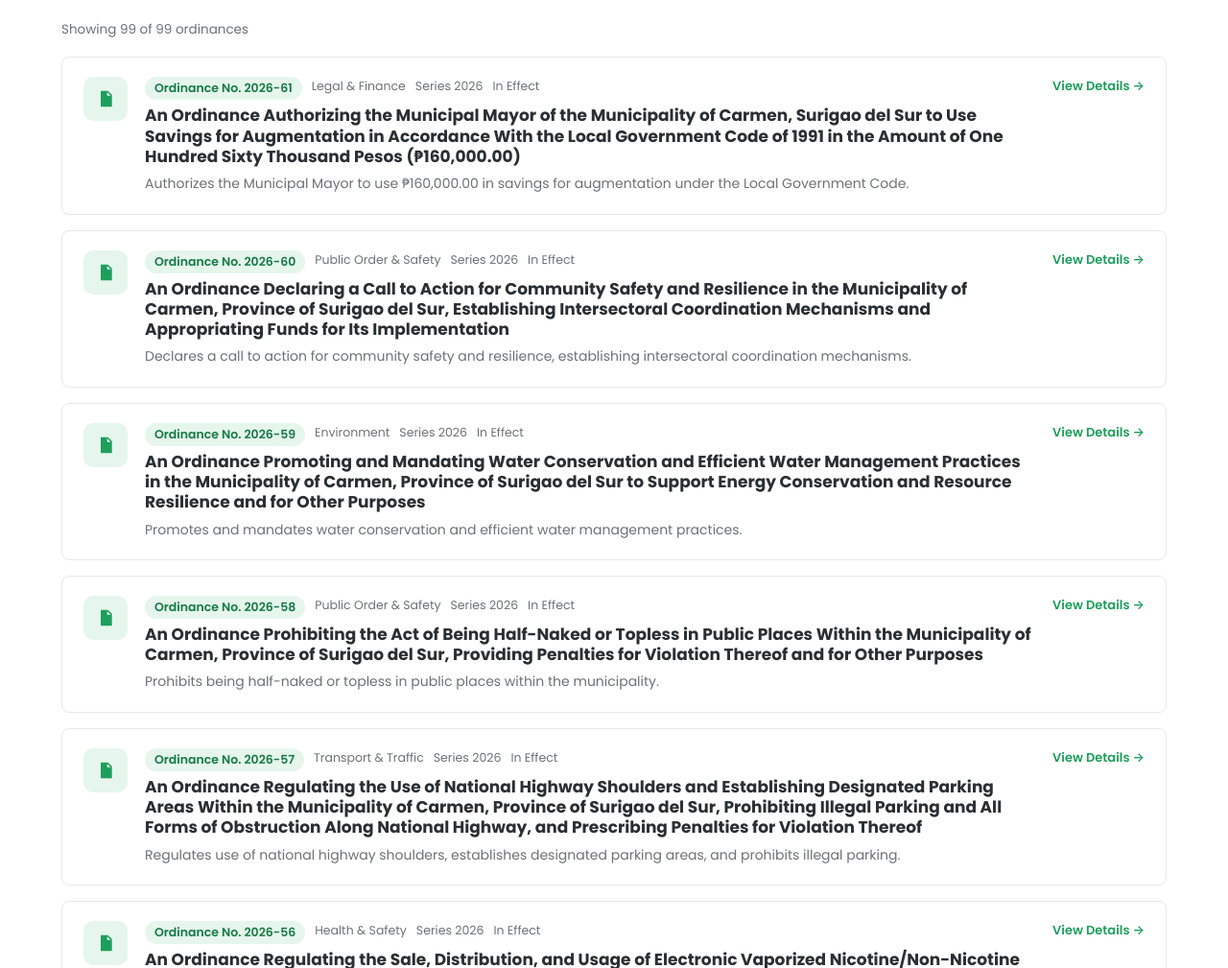
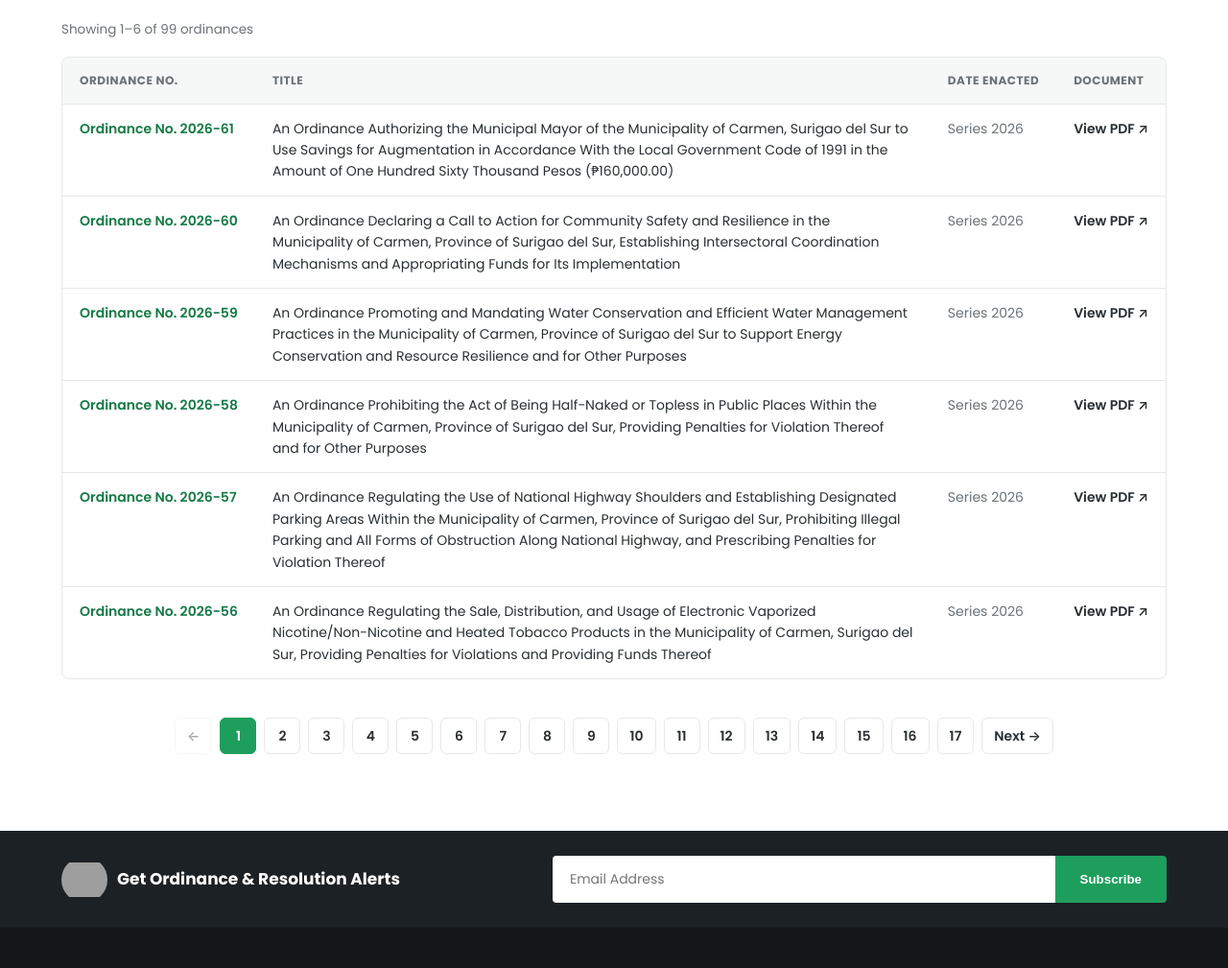
Before and after one commit to kenarienza/sanggunian, a plain HTML site: page ordinances.html in a window 1280 px wide. Shown: the part 520-1529 px from the top of the page at 96% size. Drawn offline with Linux system fonts and the light colour scheme; grey boxes are pictures that could not be loaded.

Commit message:
Table view with pagination for Ordinances page
Replace the card list with a table (Ordinance No., Title, Date
Enacted, Document) and paginate at 6 rows per page with numbered
page controls and a Next button, so the page doesn't scroll endlessly.
Resolutions page keeps the original card layout.

```diff
--- a/assets/css/style.css
+++ b/assets/css/style.css
@@ -324,9 +324,26 @@ p { margin: 0 0 1em; }
 .doc-actions a:hover { text-decoration: underline; }
 .no-results { text-align: center; padding: 60px 20px; color: var(--text-muted); }
 
-.pagination { display: flex; justify-content: center; gap: 8px; margin-top: 40px; }
+.table-responsive { overflow-x: auto; border: 1px solid var(--border); border-radius: var(--radius); }
+.doc-table { width: 100%; border-collapse: collapse; font-size: 14px; }
+.doc-table th, .doc-table td { padding: 14px 18px; text-align: left; vertical-align: top; }
+.doc-table thead th {
+  background: var(--bg-soft); color: var(--text-muted); font-size: 12px; font-weight: 700;
+  text-transform: uppercase; letter-spacing: .04em; white-space: nowrap; border-bottom: 1px solid var(--border);
+}
+.doc-table tbody tr { border-bottom: 1px solid var(--border); }
+.doc-table tbody tr:last-child { border-bottom: none; }
+.doc-table tbody tr:hover { background: var(--bg-soft); }
+.doc-table-number { font-weight: 600; color: var(--primary-dark); white-space: nowrap; }
+.doc-table td a { color: var(--text); }
+.doc-table td a:hover { color: var(--primary); }
+.doc-table-date { color: var(--text-muted); white-space: nowrap; }
+.doc-table-doc a { color: var(--primary); font-weight: 600; white-space: nowrap; }
+.doc-table-doc a:hover { text-decoration: underline; }
+
+.pagination { display: flex; justify-content: center; flex-wrap: wrap; gap: 8px; margin-top: 40px; }
 .pagination a, .pagination span {
-  width: 38px; height: 38px; border-radius: 6px; border: 1px solid var(--border);
+  min-width: 38px; height: 38px; padding: 0 12px; border-radius: 6px; border: 1px solid var(--border);
   display: flex; align-items: center; justify-content: center; font-size: 14px; font-weight: 600;
 }
 .pagination a:hover { border-color: var(--primary); color: var(--primary); }
--- a/assets/js/document-list.js
+++ b/assets/js/document-list.js
@@ -15,6 +15,10 @@ document.addEventListener("DOMContentLoaded", () => {
   const searchEl = document.getElementById("doc-search");
   const categoryEl = document.getElementById("doc-category");
   const yearEl = document.getElementById("doc-year");
+  const paginationEl = document.getElementById("doc-pagination");
+
+  const PAGE_SIZE = 6;
+  let currentPage = 1;
 
   // Populate category filter
   CATEGORIES.forEach((cat) => {
@@ -53,12 +57,55 @@ document.addEventListener("DOMContentLoaded", () => {
       })
       .sort((a, b) => sortKey(b) - sortKey(a));
 
-    countEl.textContent = `Showing ${filtered.length} of ${data.length} ${label.toLowerCase()}${data.length === 1 ? "" : "s"}`;
-
     if (filtered.length === 0) {
+      countEl.textContent = `Showing 0 of ${data.length} ${label.toLowerCase()}${data.length === 1 ? "" : "s"}`;
       listEl.innerHTML = `<div class="no-results">No ${label.toLowerCase()}s match your search. Try a different keyword or clear the filters.</div>`;
+      if (paginationEl) paginationEl.innerHTML = "";
       return;
     }
+
+    if (isOrdinance && paginationEl) {
+      const totalPages = Math.ceil(filtered.length / PAGE_SIZE);
+      if (currentPage > totalPages) currentPage = totalPages;
+      if (currentPage < 1) currentPage = 1;
+
+      const start = (currentPage - 1) * PAGE_SIZE;
+      const pageItems = filtered.slice(start, start + PAGE_SIZE);
+
+      countEl.textContent = `Showing ${start + 1}–${start + pageItems.length} of ${filtered.length} ${label.toLowerCase()}${filtered.length === 1 ? "" : "s"}`;
+
+      listEl.innerHTML = `
+      <div class="table-responsive">
+        <table class="doc-table">
+          <thead>
+            <tr>
+              <th>Ordinance No.</th>
+              <th>Title</th>
+              <th>Date Enacted</th>
+              <th>Document</th>
+            </tr>
+          </thead>
+          <tbody>
+            ${pageItems
+              .map(
+                (d) => `
+            <tr>
+              <td class="doc-table-number">${d.number}</td>
+              <td><a href="${detailPage}?id=${d.id}">${d.title}</a></td>
+              <td class="doc-table-date">${d.dateApproved ? formatDate(d.dateApproved) : "Series " + d.series}</td>
+              <td class="doc-table-doc">${d.pdf ? `<a href="${d.pdf}" target="_blank" rel="noopener">View PDF ↗</a>` : `<a href="${detailPage}?id=${d.id}">View →</a>`}</td>
+            </tr>`
+              )
+              .join("")}
+          </tbody>
+        </table>
+      </div>`;
+
+      renderPagination(totalPages);
+      return;
+    }
+
+    countEl.textContent = `Showing ${filtered.length} of ${data.length} ${label.toLowerCase()}${data.length === 1 ? "" : "s"}`;
 
     listEl.innerHTML = filtered
       .map(
@@ -83,6 +130,39 @@ document.addEventListener("DOMContentLoaded", () => {
       .join("");
   }
 
+  function renderPagination(totalPages) {
+    if (totalPages <= 1) {
+      paginationEl.innerHTML = "";
+      return;
+    }
+
+    let html = "";
+    html += currentPage > 1
+      ? `<a href="#" data-page="${currentPage - 1}">←</a>`
+      : `<span style="opacity:.4;">←</span>`;
+
+    for (let p = 1; p <= totalPages; p++) {
+      html += p === currentPage
+        ? `<span class="active">${p}</span>`
+        : `<a href="#" data-page="${p}">${p}</a>`;
+    }
+
+    html += currentPage < totalPages
+      ? `<a href="#" data-page="${currentPage + 1}">Next →</a>`
+      : `<span style="opacity:.4;">Next →</span>`;
+
+    paginationEl.innerHTML = html;
+
+    paginationEl.querySelectorAll("a[data-page]").forEach((a) => {
+      a.addEventListener("click", (e) => {
+        e.preventDefault();
+        currentPage = parseInt(a.dataset.page, 10);
+        render();
+        document.querySelector(".doc-toolbar").scrollIntoView({ behavior: "smooth", block: "start" });
+      });
+    });
+  }
+
   function sortKey(d) {
     const parts = d.id.split("-");
     const series = parseInt(parts[1], 10) || 0;
@@ -98,9 +178,14 @@ document.addEventListener("DOMContentLoaded", () => {
     return d.toLocaleDateString("en-US", { year: "numeric", month: "long", day: "numeric" });
   }
 
-  searchEl.addEventListener("input", render);
-  categoryEl.addEventListener("change", render);
-  yearEl.addEventListener("change", render);
+  function onFilterChange() {
+    currentPage = 1;
+    render();
+  }
+
+  searchEl.addEventListener("input", onFilterChange);
+  categoryEl.addEventListener("change", onFilterChange);
+  yearEl.addEventListener("change", onFilterChange);
 
   render();
 });
--- a/ordinances.html
+++ b/ordinances.html
@@ -94,6 +94,7 @@
     </div>
     <div class="doc-count" id="doc-count"></div>
     <div class="doc-list" id="doc-list"></div>
+    <div class="pagination" id="doc-pagination"></div>
   </div>
 </section>
 
```
